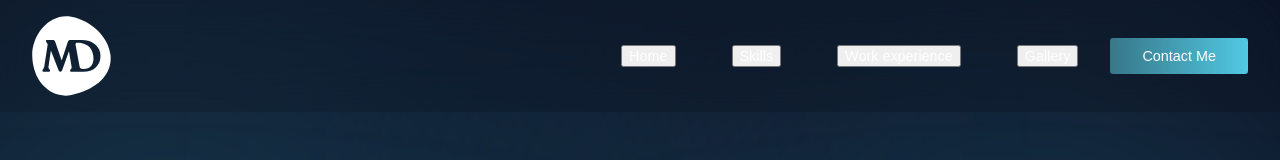
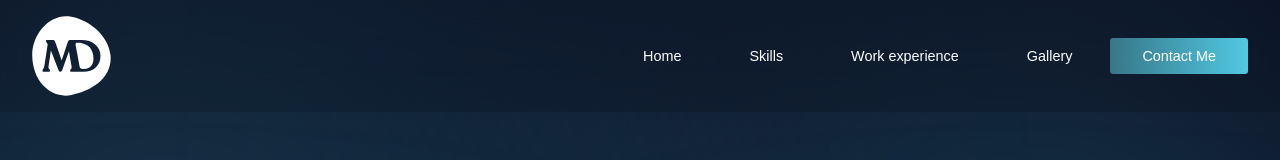
Before and after one commit to Mderavi/mderavi.github.io, a React (Create React App) app: page / in a window 1280 px wide. Shown: the top 160 px of the page. Built offline with nearby package versions, Linux system fonts and the light colour scheme.

Commit message:
fixed the menue

```diff
--- a/src/components/Navbar/Navbar.scss
+++ b/src/components/Navbar/Navbar.scss
@@ -48,6 +48,8 @@ nav.scrolled {
   color: #fff;
   position: relative;
   cursor: pointer;
+  background-color: transparent;
+  border: none;
 }
 
 .nav-item::before {
@@ -67,6 +69,7 @@ nav.scrolled {
   width: 100%;
   transform: translateX(0);
   opacity: 1;
+  background-color: transparent;
 }
 
 .contact-btn {
```
